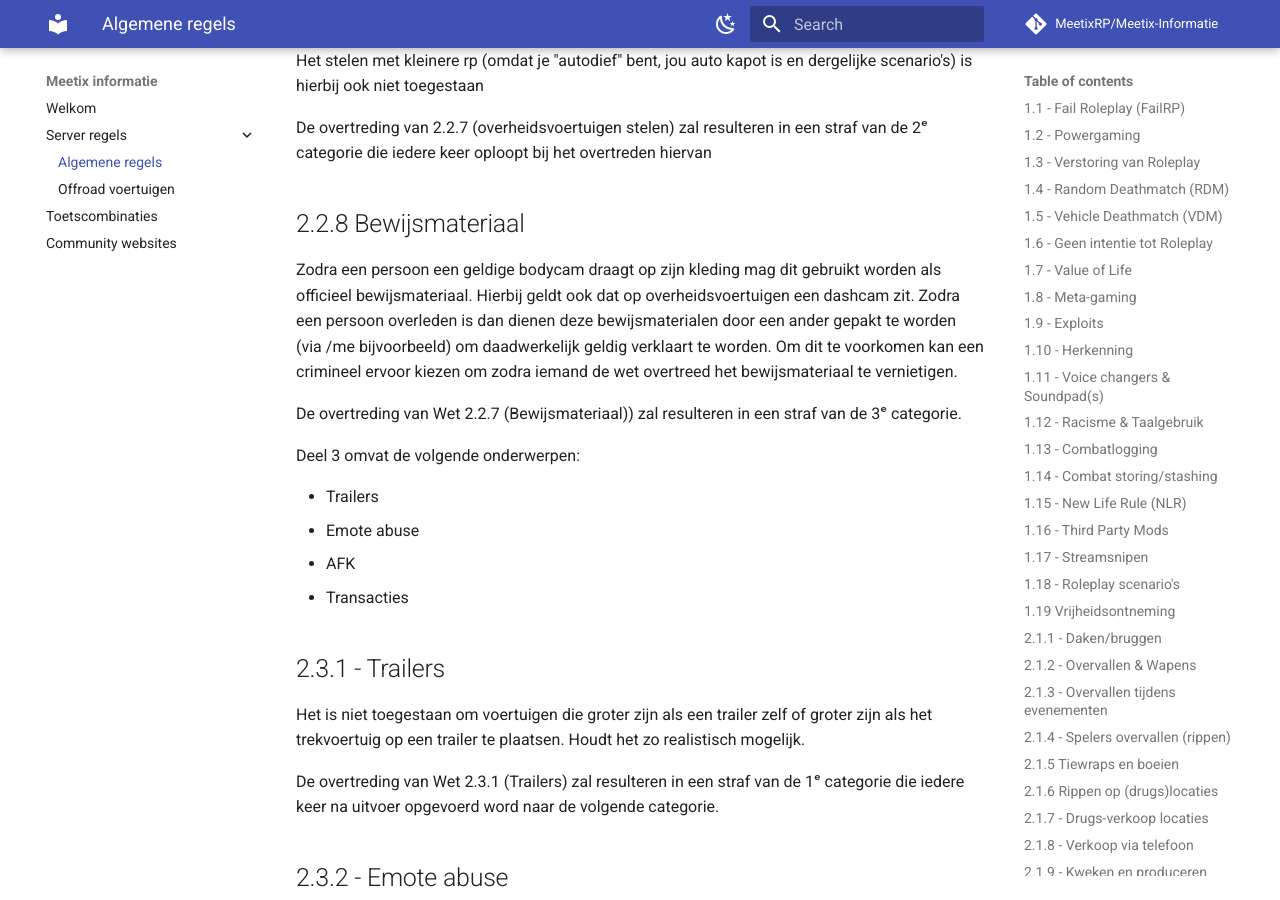
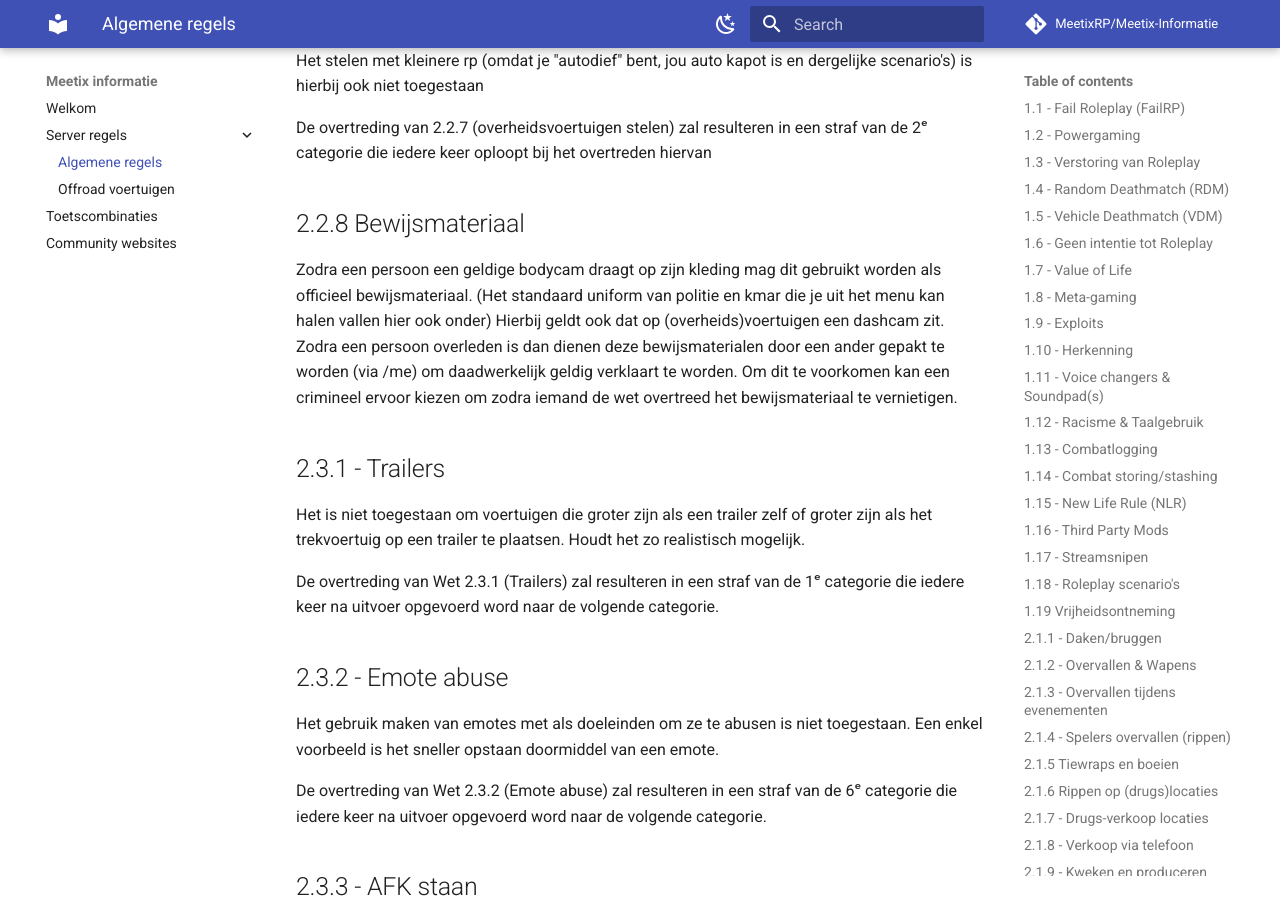
Before and after one commit to MeetixRP/Meetix-Informatie, an MkDocs documentation site: the page built from docs/algemeneregels.md, in a window 1280 px wide and 900 px high, scrolled down 13555 px. Built offline with MkDocs 1.6.1 and Material for MkDocs 9.7.7, drawn with Linux system fonts in a browser that asks for light colours; comment, search, counter and statistics services are not loaded.

Commit message:
Update algemeneregels.md
2.2.8 bewijsmateriaal

```diff
--- a/docs/algemeneregels.md
+++ b/docs/algemeneregels.md
@@ -408,20 +408,9 @@ De overtreding van 2.2.7 (overheidsvoertuigen stelen) zal resulteren in een stra
 
 ## 2.2.8 Bewijsmateriaal
 
-Zodra een persoon een geldige bodycam draagt op zijn kleding mag dit gebruikt worden als officieel bewijsmateriaal.
-Hierbij geldt ook dat op overheidsvoertuigen een dashcam zit.
-Zodra een persoon overleden is dan dienen deze bewijsmaterialen door een ander gepakt te worden (via /me bijvoorbeeld) om daadwerkelijk geldig verklaart te worden.
-Om dit te voorkomen kan een crimineel ervoor kiezen om zodra iemand de wet overtreed het bewijsmateriaal te vernietigen.
-
-De overtreding van Wet 2.2.7 (Bewijsmateriaal)) zal resulteren in een straf van de 3ᵉ categorie.
-
-
-Deel 3 omvat de volgende onderwerpen:
-
-- Trailers
-- Emote abuse
-- AFK
-- Transacties
+Zodra een persoon een geldige bodycam draagt op zijn kleding mag dit gebruikt worden als officieel bewijsmateriaal. (Het standaard uniform van politie en kmar die je uit het menu kan halen vallen hier ook onder)
+Hierbij geldt ook dat op (overheids)voertuigen een dashcam zit.
+Zodra een persoon overleden is dan dienen deze bewijsmaterialen door een ander gepakt te worden (via /me) om daadwerkelijk geldig verklaart te worden. Om dit te voorkomen kan een crimineel ervoor kiezen om zodra iemand de wet overtreed het bewijsmateriaal te vernietigen.
 
 ## 2.3.1 - Trailers
 
```
